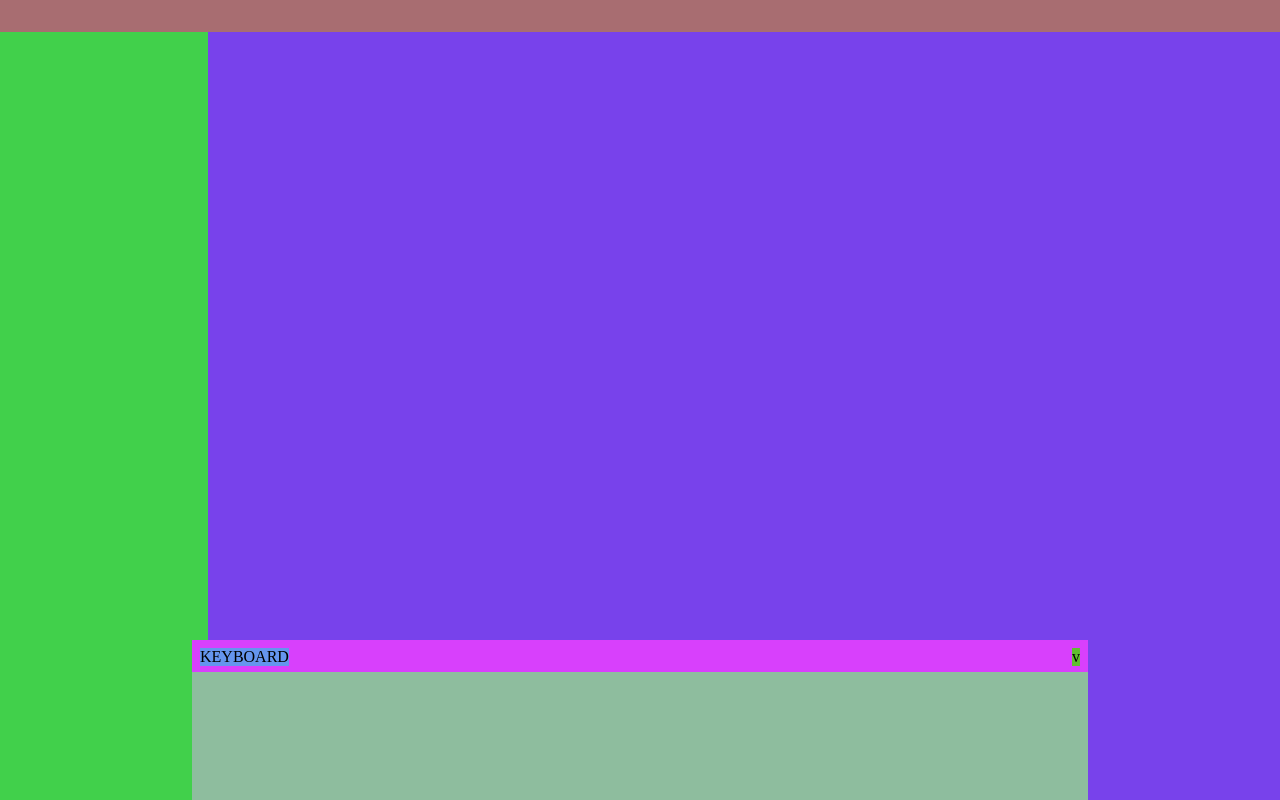
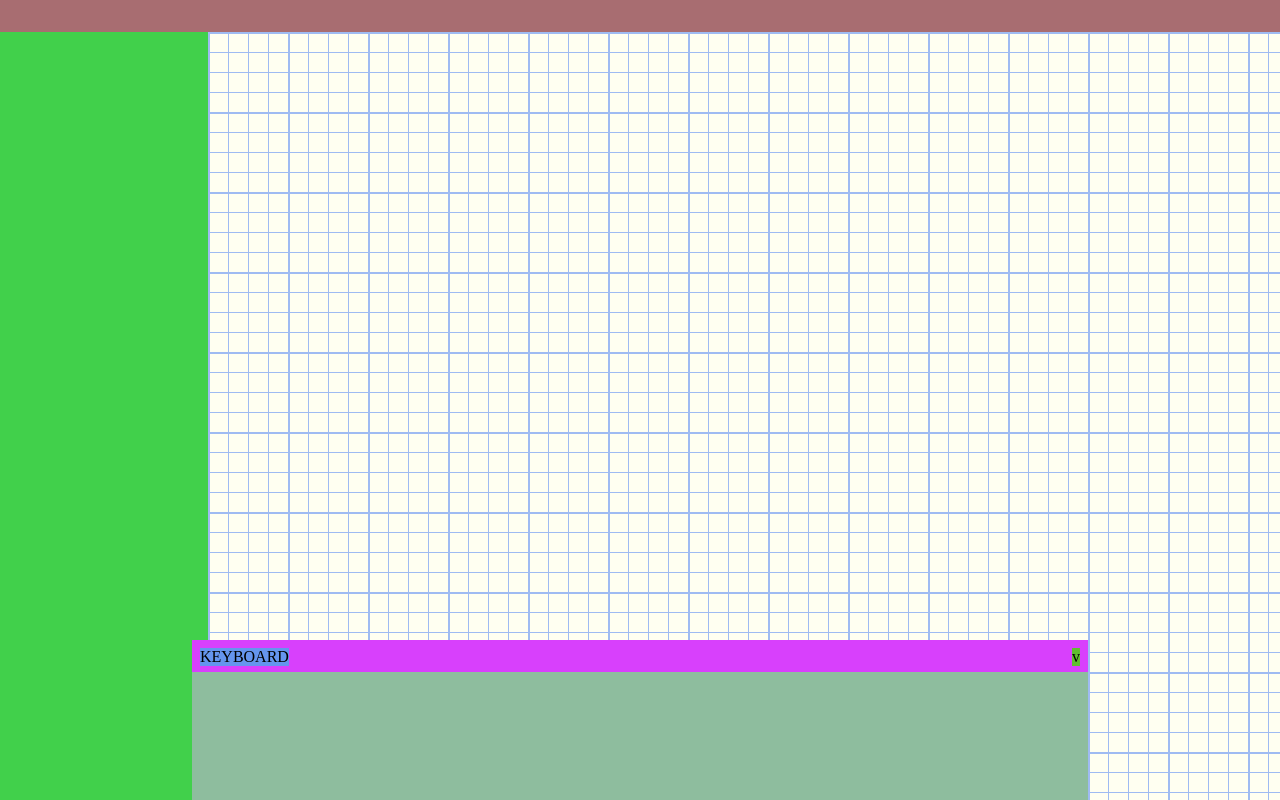
Before and after one commit to samfromcadott/neptunium, a plain HTML site: page index.html in a window 1280 px wide. Drawn offline with nearby package versions, Linux system fonts and the light colour scheme.

Commit message:
Added grid background

```diff
--- a/style.css
+++ b/style.css
@@ -43,7 +43,32 @@ body {
 
 #node-view {
 	flex: 1;
-	background-color: #7842eb;
+
+	background-color: #fffff1;
+	--grid-color: #9fbbf2;
+	background-image: repeating-linear-gradient( /*Large horizontal lines*/
+		var(--grid-color),
+		var(--grid-color) 2px,
+		rgba(0, 0, 0, 0) 2px,
+		rgba(0, 0, 0, 0) 80px
+	), repeating-linear-gradient( /*Large verticle lines*/
+		90deg,
+		var(--grid-color),
+		var(--grid-color) 2px,
+		rgba(0, 0, 0, 0) 2px,
+		rgba(0, 0, 0, 0) 80px
+	), repeating-linear-gradient( /*Small horizontal lines*/
+		var(--grid-color),
+		var(--grid-color) 1px,
+		rgba(0, 0, 0, 0) 1px,
+		rgba(0, 0, 0, 0) 20px
+	), repeating-linear-gradient( /*Small verticle lines*/
+		90deg,
+		var(--grid-color),
+		var(--grid-color) 1px,
+		rgba(0, 0, 0, 0) 1px,
+		rgba(0, 0, 0, 0) 20px
+	);
 }
 
 #keyboard-container {
```
